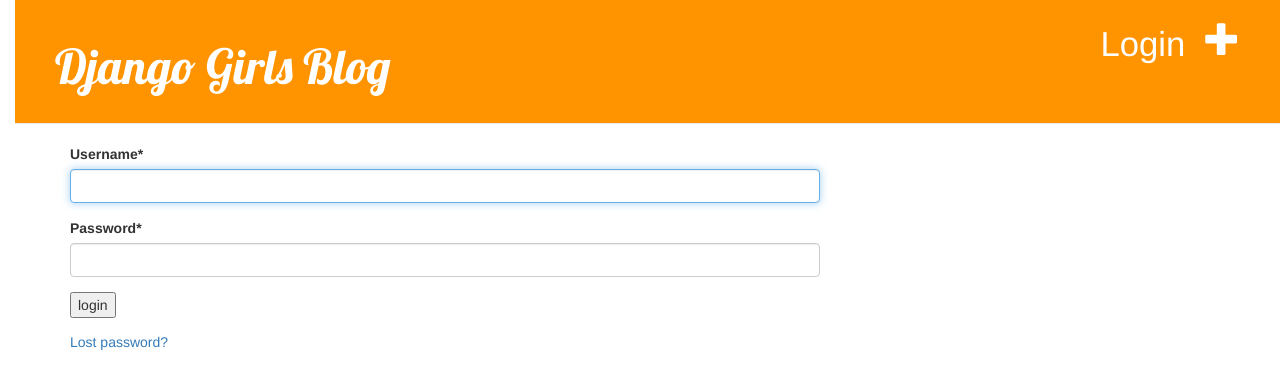
After one commit to CassieCaramello/djangogirls_site, a Django app: page /login/ in a window 1280 px wide. The commit adds this page. Shown: the top 389 px of the page. Run offline with Django 3.2, Linux system fonts and the light colour scheme; some libraries are stand-ins or nearby versions.

Commit message:
Modificacion de las templates

```diff
--- a/blog/forms.py
+++ b/blog/forms.py
@@ -1,9 +1,8 @@
 from django import forms
-from .models import Post
-from .models import Comment
+from .models import Post, Comment
+
 
 class PostForm(forms.ModelForm):
-
 
 	class Meta:
 		model = Post
--- a/blog/templates/blog/post_list.html
+++ b/blog/templates/blog/post_list.html
@@ -11,7 +11,8 @@
         </head>
         <body>
             <div class="page-header">
-                <h1><a href="">Django Girls Blog</a></h1>
+                <a href="{% url 'blog.views.post_new' %}" class="top-menu"><span class="glyphicon glyphicon-plus"></span></a>
+                <h1><a href="/">Django Girls Blog</a></h1>
             </div>
                 <div class="content container">
         <div class="row">
--- a/djangogirls_site/settings.py
+++ b/djangogirls_site/settings.py
@@ -28,6 +28,7 @@
 
 ALLOWED_HOSTS = []
 
+LOGIN_REDIRECT_URL = '/'
 
 # Application definition
 
--- a/djangogirls_site/templates/base.html
+++ b/djangogirls_site/templates/base.html
@@ -11,6 +11,7 @@
         <body>
             <div class="page-header">
                 <a href="{% url 'blog.views.post_new' %}" class="top-menu"><span class="glyphicon glyphicon-plus"></span></a>
+                <a href="{% url 'login' %}" class="top-menu">Login</a>
                 <h1><a href="/">Django Girls Blog</a></h1>
             </div>
             <div class="content container">
--- /dev/null
+++ b/djangogirls_site/templates/registration/login.html
@@ -0,0 +1,30 @@
+{% extends "base.html" %}
+{% load crispy_forms_tags %}
+
+{% block content %}
+
+{% if form.errors %}
+<p>Your username and password didn't match. Please try again.</p>
+{% endif %}
+
+{% if next %}
+    {% if user.is_authenticated %}
+    <p>Your account doesn't have access to this page. To proceed,
+    please login with an account that has access.</p>
+    {% else %}
+    <p>Please login to see this page.</p>
+    {% endif %}
+{% endif %}
+
+<form method="post" action="{% url 'django.contrib.auth.views.login' %}">
+{% csrf_token %}
+{{ form | crispy }}
+
+<input type="submit" value="login" />
+<input type="hidden" name="next" value="{{ next }}" />
+</form>
+
+{# Assumes you setup the password_reset view in your URLconf #}
+<p><a href="{% url 'password_reset' %}">Lost password?</a></p>
+
+{% endblock %}
--- a/djangogirls_site/urls.py
+++ b/djangogirls_site/urls.py
@@ -8,4 +8,5 @@
 
     url(r'^admin/', include(admin.site.urls)),
     url(r'', include('blog.urls')),
-]
+    url('^', include('django.contrib.auth.urls'))
+ ]
```
Also changed, not shown: blog/templates/blog/post_detail.html (+1 -13 lines), blog/templates/blog/snippets/comments.html (added, +16 -0 lines), blog/views.py (+13 -6 lines).
